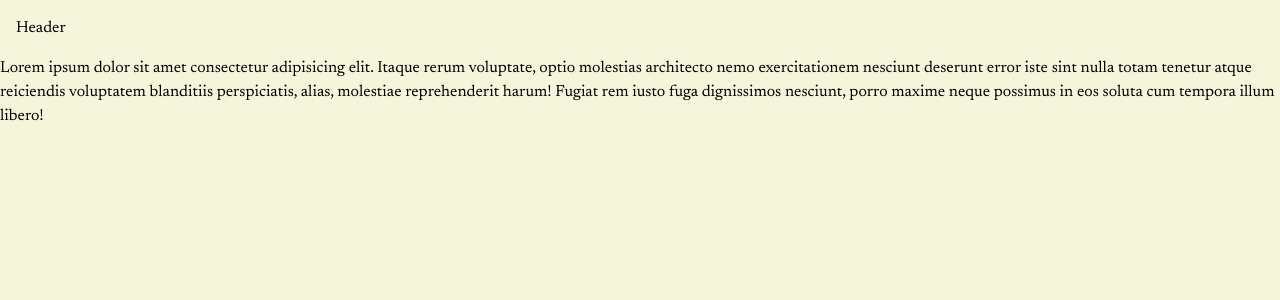
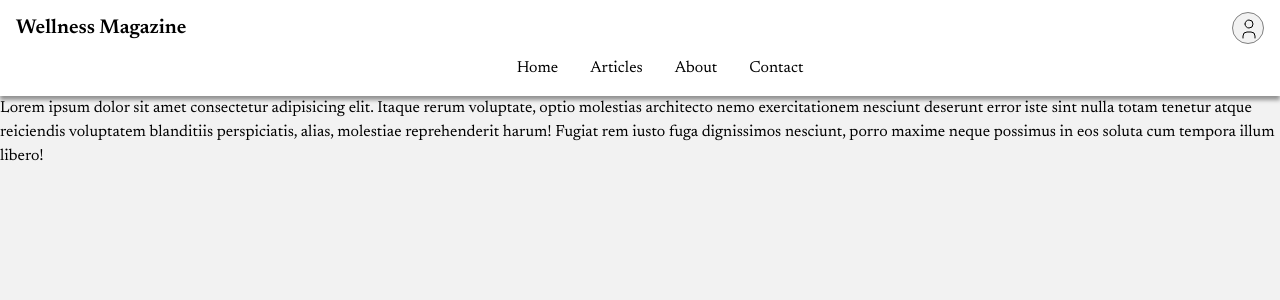
Before and after one commit to michaelgomeh/magazine, a React (Vite) app: page / in a window 1280 px wide. Shown: the top 300 px of the page. Built offline with nearby package versions, Linux system fonts and the light colour scheme.

Commit message:
add nav bar and avatar

```diff
--- a/src/components/layout/Header.tsx
+++ b/src/components/layout/Header.tsx
@@ -1,5 +1,49 @@
+import styles from './Layout.module.css';
+
 const Header = () => {
-	return <header>Header</header>;
+	return (
+		<header>
+			<div className={styles['header-top']}>
+				{/* <img src={Logo} alt="Logo" /> */}
+				<h1>Wellness Magazine</h1>
+
+				<div className={styles.avatar}>
+					<svg
+						xmlns="http://www.w3.org/2000/svg"
+						width={24}
+						height={24}
+						viewBox="0 0 24 24"
+						fill="none"
+						stroke="currentColor"
+						strokeWidth={1}
+						strokeLinecap="round"
+						strokeLinejoin="round"
+						className="icon icon-tabler icons-tabler-outline icon-tabler-user"
+					>
+						<path stroke="none" d="M0 0h24v24H0z" fill="none" />
+						<path d="M8 7a4 4 0 1 0 8 0a4 4 0 0 0 -8 0" />
+						<path d="M6 21v-2a4 4 0 0 1 4 -4h4a4 4 0 0 1 4 4v2" />
+					</svg>
+				</div>
+			</div>
+			<nav>
+				<ul>
+					<li>
+						<a href="/">Home</a>
+					</li>
+					<li>
+						<a href="/articles">Articles</a>
+					</li>
+					<li>
+						<a href="/about">About</a>
+					</li>
+					<li>
+						<a href="/contact">Contact</a>
+					</li>
+				</ul>
+			</nav>
+		</header>
+	);
 };
 
 export default Header;
--- a/src/components/layout/Layout.module.css
+++ b/src/components/layout/Layout.module.css
@@ -1,13 +1,65 @@
 header {
 	display: flex;
+	flex-direction: column;
+	justify-content: space-between;
+	gap: 1rem;
+	align-items: center;
+	padding: 1rem;
+	background-color: white;
+	box-shadow: rgba(0, 0, 0, 0.4) 0px 4px 4px;
+}
+
+.header-top {
+	display: flex;
+	flex-direction: row;
 	justify-content: space-between;
 	align-items: center;
-	padding: 1rem;
+	width: 100%;
+	height: 24px;
+
+	h1 {
+		font-size: 20px;
+		font-weight: 600;
+		margin: 0;
+	}
+}
+
+.avatar {
+	width: 32px;
+	height: 32px;
+	border: 1px solid gray;
+	border-radius: 100%;
+	background-color: rgba(226, 226, 226, 0.445);
+	padding: 4px;
 }
 
 .layout {
 	display: flex;
 	flex-direction: column;
 	min-height: 100vh;
-	background-color: beige;
+	background-color: rgba(128, 128, 128, 0.1);
 }
+
+nav {
+	display: flex;
+	flex-direction: row;
+	justify-content: center;
+	align-items: center;
+	width: 100%;
+}
+
+nav > ul {
+	display: flex;
+	flex-direction: row;
+	justify-content: center;
+	gap: 2rem;
+	align-items: center;
+	list-style-type: none;
+	width: 100%;
+	margin: 0;
+}
+
+nav > ul > li > a {
+	text-decoration: none;
+	color: black;
+}
```
